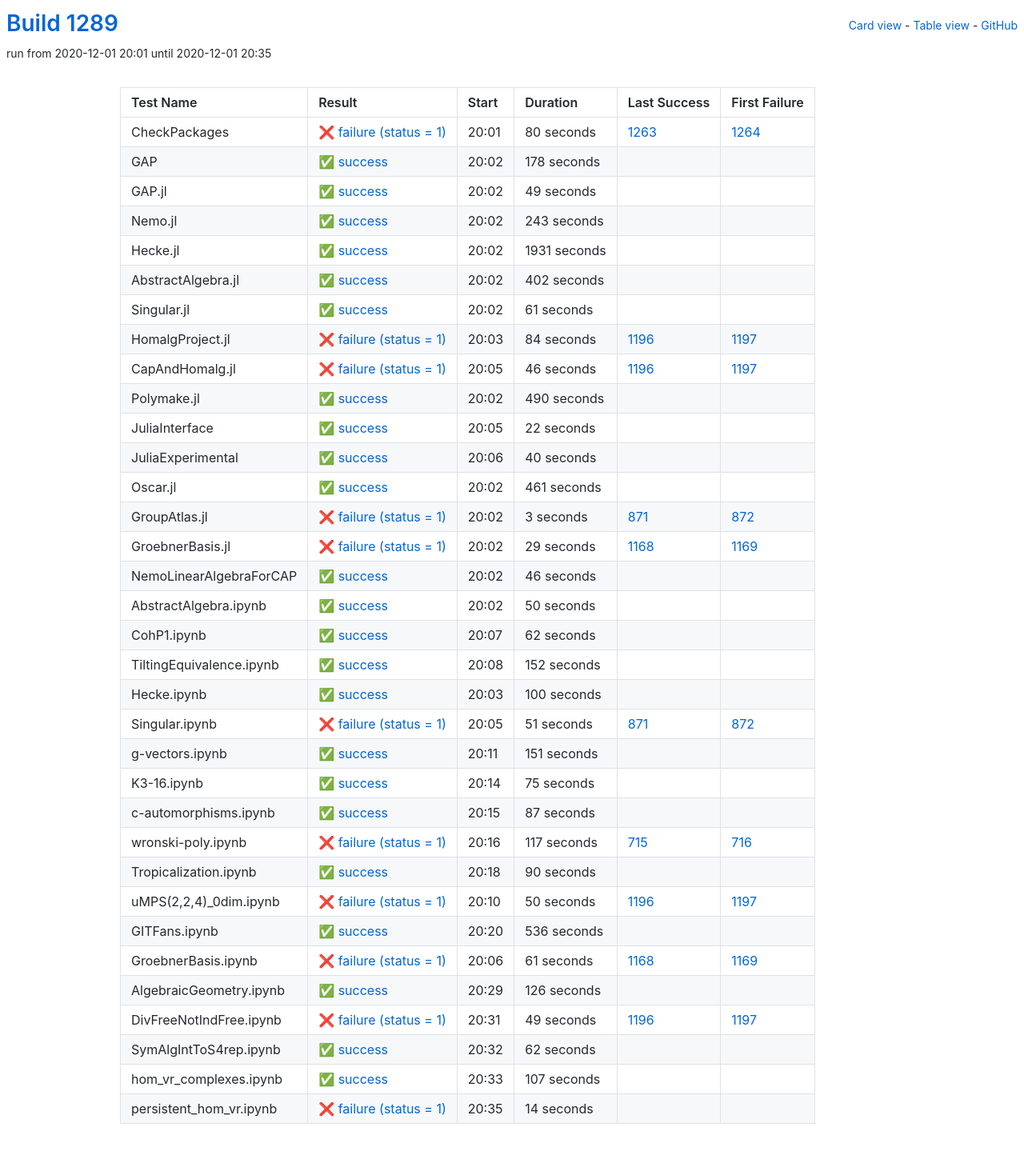
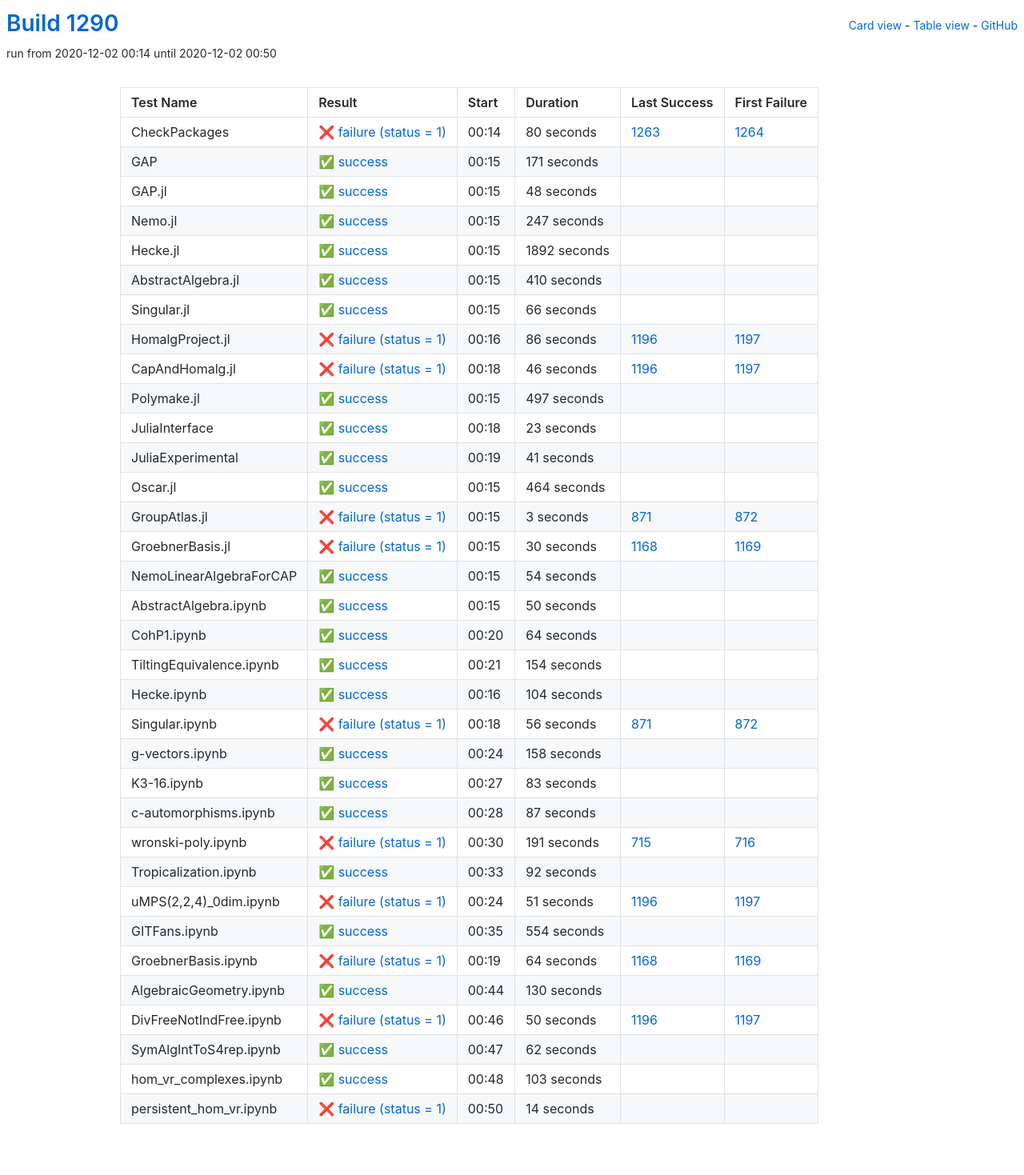
Before and after one commit to oscar-system/oscar-ci-status-stable, a Jekyll site: the page built from table.html, in a window 1280 px wide. Shown: the whole page at 80% size. Built offline with Jekyll 4.4.1, drawn with Linux system fonts in a browser that asks for light colours.

Commit message:
Build #1290

```diff
--- a/_data/ci.yml
+++ b/_data/ci.yml
@@ -1,6 +1,6 @@
 ---
-build: 1289
-build_url: https://oscarci.mathematik.uni-kl.de/job/oscar-stable/1289/
+build: 1290
+build_url: https://oscarci.mathematik.uni-kl.de/job/oscar-stable/1290/
 job: oscar-stable
 organization: oscar-system
 repo: oscar-ci-status-stable
@@ -8,8 +8,8 @@ repourl: https://github.com/oscar-system/oscar-ci-status-stable
 tests:
 - name: CheckPackages
   id: checkpackages
-  log: https://oscarci.mathematik.uni-kl.de/job/oscar-stable/1289/artifact/logs/build-1289/CheckPackages.log
-  start: 2020-12-01 20:01
+  log: https://oscarci.mathematik.uni-kl.de/job/oscar-stable/1290/artifact/logs/build-1290/CheckPackages.log
+  start: 2020-12-02 00:14
   success: false
   exitcode: 1
   status: failure
@@ -20,92 +20,92 @@ tests:
   first_failure_url: https://oscarci.mathematik.uni-kl.de/job/oscar-stable/1264/
 - name: GAP
   id: gap
-  log: https://oscarci.mathematik.uni-kl.de/job/oscar-stable/1289/artifact/logs/build-1289/GAP.log
-  start: 2020-12-01 20:02
+  log: https://oscarci.mathematik.uni-kl.de/job/oscar-stable/1290/artifact/logs/build-1290/GAP.log
+  start: 2020-12-02 00:15
   success: true
   exitcode: 0
   status: success
-  duration: 178
+  duration: 171
   last_success: false
   last_success_url:
   first_failure: false
   first_failure_url:
 - name: GAP.jl
   id: gap-jl
-  log: https://oscarci.mathematik.uni-kl.de/job/oscar-stable/1289/artifact/logs/build-1289/GAP.jl.log
-  start: 2020-12-01 20:02
+  log: https://oscarci.mathematik.uni-kl.de/job/oscar-stable/1290/artifact/logs/build-1290/GAP.jl.log
+  start: 2020-12-02 00:15
   success: true
   exitcode: 0
   status: success
-  duration: 49
+  duration: 48
   last_success: false
   last_success_url:
   first_failure: false
   first_failure_url:
 - name: Nemo.jl
   id: nemo-jl
-  log: https://oscarci.mathematik.uni-kl.de/job/oscar-stable/1289/artifact/logs/build-1289/Nemo.jl.log
-  start: 2020-12-01 20:02
+  log: https://oscarci.mathematik.uni-kl.de/job/oscar-stable/1290/artifact/logs/build-1290/Nemo.jl.log
+  start: 2020-12-02 00:15
   success: true
   exitcode: 0
   status: success
-  duration: 243
+  duration: 247
   last_success: false
   last_success_url:
   first_failure: false
   first_failure_url:
 - name: Hecke.jl
   id: hecke-jl
-  log: https://oscarci.mathematik.uni-kl.de/job/oscar-stable/1289/artifact/logs/build-1289/Hecke.jl.log
-  start: 2020-12-01 20:02
+  log: https://oscarci.mathematik.uni-kl.de/job/oscar-stable/1290/artifact/logs/build-1290/Hecke.jl.log
+  start: 2020-12-02 00:15
   success: true
   exitcode: 0
   status: success
-  duration: 1931
+  duration: 1892
   last_success: false
   last_success_url:
   first_failure: false
   first_failure_url:
 - name: AbstractAlgebra.jl
   id: abstractalgebra-jl
-  log: https://oscarci.mathematik.uni-kl.de/job/oscar-stable/1289/artifact/logs/build-1289/AbstractAlgebra.jl.log
-  start: 2020-12-01 20:02
+  log: https://oscarci.mathematik.uni-kl.de/job/oscar-stable/1290/artifact/logs/build-1290/AbstractAlgebra.jl.log
+  start: 2020-12-02 00:15
   success: true
   exitcode: 0
   status: success
-  duration: 402
+  duration: 410
   last_success: false
   last_success_url:
   first_failure: false
   first_failure_url:
 - name: Singular.jl
   id: singular-jl
-  log: https://oscarci.mathematik.uni-kl.de/job/oscar-stable/1289/artifact/logs/build-1289/Singular.jl.log
-  start: 2020-12-01 20:02
+  log: https://oscarci.mathematik.uni-kl.de/job/oscar-stable/1290/artifact/logs/build-1290/Singular.jl.log
+  start: 2020-12-02 00:15
   success: true
   exitcode: 0
   status: success
-  duration: 61
+  duration: 66
   last_success: false
   last_success_url:
   first_failure: false
   first_failure_url:
 - name: HomalgProject.jl
   id: homalgproject-jl
-  log: https://oscarci.mathematik.uni-kl.de/job/oscar-stable/1289/artifact/logs/build-1289/HomalgProject.jl.log
-  start: 2020-12-01 20:03
+  log: https://oscarci.mathematik.uni-kl.de/job/oscar-stable/1290/artifact/logs/build-1290/HomalgProject.jl.log
+  start: 2020-12-02 00:16
   success: false
   exitcode: 1
   status: failure
-  duration: 84
+  duration: 86
   last_success: 1196
   last_success_url: https://oscarci.mathematik.uni-kl.de/job/oscar-stable/1196/
   first_failure: 1197
   first_failure_url: https://oscarci.mathematik.uni-kl.de/job/oscar-stable/1197/
 - name: CapAndHomalg.jl
   id: capandhomalg-jl
-  log: https://oscarci.mathematik.uni-kl.de/job/oscar-stable/1289/artifact/logs/build-1289/CapAndHomalg.jl.log
-  start: 2020-12-01 20:05
+  log: https://oscarci.mathematik.uni-kl.de/job/oscar-stable/1290/artifact/logs/build-1290/CapAndHomalg.jl.log
+  start: 2020-12-02 00:18
   success: false
   exitcode: 1
   status: failure
@@ -116,56 +116,56 @@ tests:
   first_failure_url: https://oscarci.mathematik.uni-kl.de/job/oscar-stable/1197/
 - name: Polymake.jl
   id: polymake-jl
-  log: https://oscarci.mathematik.uni-kl.de/job/oscar-stable/1289/artifact/logs/build-1289/Polymake.jl.log
-  start: 2020-12-01 20:02
+  log: https://oscarci.mathematik.uni-kl.de/job/oscar-stable/1290/artifact/logs/build-1290/Polymake.jl.log
+  start: 2020-12-02 00:15
   success: true
   exitcode: 0
   status: success
-  duration: 490
+  duration: 497
   last_success: false
   last_success_url:
   first_failure: false
   first_failure_url:
 - name: JuliaInterface
   id: juliainterface
-  log: https://oscarci.mathematik.uni-kl.de/job/oscar-stable/1289/artifact/logs/build-1289/JuliaInterface.log
-  start: 2020-12-01 20:05
+  log: https://oscarci.mathematik.uni-kl.de/job/oscar-stable/1290/artifact/logs/build-1290/JuliaInterface.log
+  start: 2020-12-02 00:18
   success: true
   exitcode: 0
   status: success
-  duration: 22
+  duration: 23
   last_success: false
   last_success_url:
   first_failure: false
   first_failure_url:
 - name: JuliaExperimental
   id: juliaexperimental
-  log: https://oscarci.mathematik.uni-kl.de/job/oscar-stable/1289/artifact/logs/build-1289/JuliaExperimental.log
-  start: 2020-12-01 20:06
+  log: https://oscarci.mathematik.uni-kl.de/job/oscar-stable/1290/artifact/logs/build-1290/JuliaExperimental.log
+  start: 2020-12-02 00:19
   success: true
   exitcode: 0
   status: success
-  duration: 40
+  duration: 41
   last_success: false
   last_success_url:
   first_failure: false
   first_failure_url:
 - name: Oscar.jl
   id: oscar-jl
-  log: https://oscarci.mathematik.uni-kl.de/job/oscar-stable/1289/artifact/logs/build-1289/Oscar.jl.log
-  start: 2020-12-01 20:02
+  log: https://oscarci.mathematik.uni-kl.de/job/oscar-stable/1290/artifact/logs/build-1290/Oscar.jl.log
+  start: 2020-12-02 00:15
   success: true
   exitcode: 0
   status: success
-  duration: 461
+  duration: 464
   last_success: false
   last_success_url:
   first_failure: false
   first_failure_url:
 - name: GroupAtlas.jl
   id: groupatlas-jl
-  log: https://oscarci.mathematik.uni-kl.de/job/oscar-stable/1289/artifact/logs/build-1289/GroupAtlas.jl.log
-  start: 2020-12-01 20:02
+  log: https://oscarci.mathematik.uni-kl.de/job/oscar-stable/1290/artifact/logs/build-1290/GroupAtlas.jl.log
+  start: 2020-12-02 00:15
   success: false
   exitcode: 1
   status: failure
@@ -176,32 +176,32 @@ tests:
   first_failure_url: https://oscarci.mathematik.uni-kl.de/job/oscar-stable/872/
 - name: GroebnerBasis.jl
   id: groebnerbasis-jl
-  log: https://oscarci.mathematik.uni-kl.de/job/oscar-stable/1289/artifact/logs/build-1289/GroebnerBasis.jl.log
-  start: 2020-12-01 20:02
+  log: https://oscarci.mathematik.uni-kl.de/job/oscar-stable/1290/artifact/logs/build-1290/GroebnerBasis.jl.log
+  start: 2020-12-02 00:15
   success: false
   exitcode: 1
   status: failure
-  duration: 29
+  duration: 30
   last_success: 1168
   last_success_url: https://oscarci.mathematik.uni-kl.de/job/oscar-stable/1168/
   first_failure: 1169
   first_failure_url: https://oscarci.mathematik.uni-kl.de/job/oscar-stable/1169/
 - name: NemoLinearAlgebraForCAP
   id: nemolinearalgebraforcap
-  log: https://oscarci.mathematik.uni-kl.de/job/oscar-stable/1289/artifact/logs/build-1289/NemoLinearAlgebraForCAP.log
-  start: 2020-12-01 20:02
+  log: https://oscarci.mathematik.uni-kl.de/job/oscar-stable/1290/artifact/logs/build-1290/NemoLinearAlgebraForCAP.log
+  start: 2020-12-02 00:15
   success: true
   exitcode: 0
   status: success
-  duration: 46
+  duration: 54
   last_success: false
   last_success_url:
   first_failure: false
   first_failure_url:
 - name: AbstractAlgebra.ipynb
   id: abstractalgebra-ipynb
-  log: https://oscarci.mathematik.uni-kl.de/job/oscar-stable/1289/artifact/logs/build-1289/AbstractAlgebra.ipynb.log
-  start: 2020-12-01 20:02
+  log: https://oscarci.mathematik.uni-kl.de/job/oscar-stable/1290/artifact/logs/build-1290/AbstractAlgebra.ipynb.log
+  start: 2020-12-02 00:15
   success: true
   exitcode: 0
   status: success
@@ -212,80 +212,80 @@ tests:
   first_failure_url:
 - name: CohP1.ipynb
   id: cohp1-ipynb
-  log: https://oscarci.mathematik.uni-kl.de/job/oscar-stable/1289/artifact/logs/build-1289/CohP1.ipynb.log
-  start: 2020-12-01 20:07
+  log: https://oscarci.mathematik.uni-kl.de/job/oscar-stable/1290/artifact/logs/build-1290/CohP1.ipynb.log
+  start: 2020-12-02 00:20
   success: true
   exitcode: 0
   status: success
-  duration: 62
+  duration: 64
   last_success: false
   last_success_url:
   first_failure: false
   first_failure_url:
 - name: TiltingEquivalence.ipynb
   id: tiltingequivalence-ipynb
-  log: https://oscarci.mathematik.uni-kl.de/job/oscar-stable/1289/artifact/logs/build-1289/TiltingEquivalence.ipynb.log
-  start: 2020-12-01 20:08
+  log: https://oscarci.mathematik.uni-kl.de/job/oscar-stable/1290/artifact/logs/build-1290/TiltingEquivalence.ipynb.log
+  start: 2020-12-02 00:21
   success: true
   exitcode: 0
   status: success
-  duration: 152
+  duration: 154
   last_success: false
   last_success_url:
   first_failure: false
   first_failure_url:
 - name: Hecke.ipynb
   id: hecke-ipynb
-  log: https://oscarci.mathematik.uni-kl.de/job/oscar-stable/1289/artifact/logs/build-1289/Hecke.ipynb.log
-  start: 2020-12-01 20:03
+  log: https://oscarci.mathematik.uni-kl.de/job/oscar-stable/1290/artifact/logs/build-1290/Hecke.ipynb.log
+  start: 2020-12-02 00:16
   success: true
   exitcode: 0
   status: success
-  duration: 100
+  duration: 104
   last_success: false
   last_success_url:
   first_failure: false
   first_failure_url:
 - name: Singular.ipynb
   id: singular-ipynb
-  log: https://oscarci.mathematik.uni-kl.de/job/oscar-stable/1289/artifact/logs/build-1289/Singular.ipynb.log
-  start: 2020-12-01 20:05
+  log: https://oscarci.mathematik.uni-kl.de/job/oscar-stable/1290/artifact/logs/build-1290/Singular.ipynb.log
+  start: 2020-12-02 00:18
   success: false
   exitcode: 1
   status: failure
-  duration: 51
+  duration: 56
   last_success: 871
   last_success_url: https://oscarci.mathematik.uni-kl.de/job/oscar-stable/871/
   first_failure: 872
   first_failure_url: https://oscarci.mathematik.uni-kl.de/job/oscar-stable/872/
 - name: g-vectors.ipynb
   id: g-vectors-ipynb
-  log: https://oscarci.mathematik.uni-kl.de/job/oscar-stable/1289/artifact/logs/build-1289/g-vectors.ipynb.log
-  start: 2020-12-01 20:11
+  log: https://oscarci.mathematik.uni-kl.de/job/oscar-stable/1290/artifact/logs/build-1290/g-vectors.ipynb.log
+  start: 2020-12-02 00:24
   success: true
   exitcode: 0
   status: success
-  duration: 151
+  duration: 158
   last_success: false
   last_success_url:
   first_failure: false
   first_failure_url:
 - name: K3-16.ipynb
   id: k3-16-ipynb
-  log: https://oscarci.mathematik.uni-kl.de/job/oscar-stable/1289/artifact/logs/build-1289/K3-16.ipynb.log
-  start: 2020-12-01 20:14
+  log: https://oscarci.mathematik.uni-kl.de/job/oscar-stable/1290/artifact/logs/build-1290/K3-16.ipynb.log
+  start: 2020-12-02 00:27
   success: true
   exitcode: 0
   status: success
-  duration: 75
+  duration: 83
   last_success: false
   last_success_url:
   first_failure: false
   first_failure_url:
 - name: c-automorphisms.ipynb
   id: c-automorphisms-ipynb
-  log: https://oscarci.mathematik.uni-kl.de/job/oscar-stable/1289/artifact/logs/build-1289/c-automorphisms.ipynb.log
-  start: 2020-12-01 20:15
+  log: https://oscarci.mathematik.uni-kl.de/job/oscar-stable/1290/artifact/logs/build-1290/c-automorphisms.ipynb.log
+  start: 2020-12-02 00:28
   success: true
   exitcode: 0
   status: success
@@ -296,32 +296,80 @@ tests:
   first_failure_url:
 - name: wronski-poly.ipynb
   id: wronski-poly-ipynb
-  log: https://oscarci.mathematik.uni-kl.de/job/oscar-stable/1289/artifact/logs/build-1289/wronski-poly.ipynb.log
-  start: 2020-12-01 20:16
+  log: https://oscarci.mathematik.uni-kl.de/job/oscar-stable/1290/artifact/logs/build-1290/wronski-poly.ipynb.log
+  start: 2020-12-02 00:30
   success: false
   exitcode: 1
   status: failure
-  duration: 117
+  duration: 191
   last_success: 715
   last_success_url: https://oscarci.mathematik.uni-kl.de/job/oscar-stable/715/
   first_failure: 716
   first_failure_url: https://oscarci.mathematik.uni-kl.de/job/oscar-stable/716/
 - name: Tropicalization.ipynb
   id: tropicalization-ipynb
-  log: https://oscarci.mathematik.uni-kl.de/job/oscar-stable/1289/artifact/logs/build-1289/Tropicalization.ipynb.log
-  start: 2020-12-01 20:18
+  log: https://oscarci.mathematik.uni-kl.de/job/oscar-stable/1290/artifact/logs/build-1290/Tropicalization.ipynb.log
+  start: 2020-12-02 00:33
   success: true
   exitcode: 0
   status: success
-  duration: 90
+  duration: 92
   last_success: false
   last_success_url:
   first_failure: false
   first_failure_url:
 - name: uMPS(2,2,4)_0dim.ipynb
   id: umps-2-2-4-0dim-ipynb
-  log: https://oscarci.mathematik.uni-kl.de/job/oscar-stable/1289/artifact/logs/build-1289/uMPS-2-2-4-_0dim.ipynb.log
-  start: 2020-12-01 20:10
+  log: https://oscarci.mathematik.uni-kl.de/job/oscar-stable/1290/artifact/logs/build-1290/uMPS-2-2-4-_0dim.ipynb.log
+  start: 2020-12-02 00:24
+  success: false
+  exitcode: 1
+  status: failure
+  duration: 51
+  last_success: 1196
+  last_success_url: https://oscarci.mathematik.uni-kl.de/job/oscar-stable/1196/
+  first_failure: 1197
+  first_failure_url: https://oscarci.mathematik.uni-kl.de/job/oscar-stable/1197/
+- name: GITFans.ipynb
+  id: gitfans-ipynb
+  log: https://oscarci.mathematik.uni-kl.de/job/oscar-stable/1290/artifact/logs/build-1290/GITFans.ipynb.log
+  start: 2020-12-02 00:35
+  success: true
+  exitcode: 0
+  status: success
+  duration: 554
+  last_success: false
+  last_success_url:
+  first_failure: false
+  first_failure_url:
+- name: GroebnerBasis.ipynb
+  id: groebnerbasis-ipynb
+  log: https://oscarci.mathematik.uni-kl.de/job/oscar-stable/1290/artifact/logs/build-1290/GroebnerBasis.ipynb.log
+  start: 2020-12-02 00:19
+  success: false
+  exitcode: 1
+  status: failure
+  duration: 64
+  last_success: 1168
+  last_success_url: https://oscarci.mathematik.uni-kl.de/job/oscar-stable/1168/
+  first_failure: 1169
+  first_failure_url: https://oscarci.mathematik.uni-kl.de/job/oscar-stable/1169/
+- name: AlgebraicGeometry.ipynb
+  id: algebraicgeometry-ipynb
+  log: https://oscarci.mathematik.uni-kl.de/job/oscar-stable/1290/artifact/logs/build-1290/AlgebraicGeometry.ipynb.log
+  start: 2020-12-02 00:44
+  success: true
+  exitcode: 0
+  status: success
+  duration: 130
+  last_success: false
+  last_success_url:
+  first_failure: false
+  first_failure_url:
+- name: DivFreeNotIndFree.ipynb
+  id: divfreenotindfree-ipynb
+  log: https://oscarci.mathematik.uni-kl.de/job/oscar-stable/1290/artifact/logs/build-1290/DivFreeNotIndFree.ipynb.log
+  start: 2020-12-02 00:46
   success: false
   exitcode: 1
   status: failure
@@ -330,58 +378,10 @@ tests:
   last_success_url: https://oscarci.mathematik.uni-kl.de/job/oscar-stable/1196/
   first_failure: 1197
   first_failure_url: https://oscarci.mathematik.uni-kl.de/job/oscar-stable/1197/
-- name: GITFans.ipynb
-  id: gitfans-ipynb
-  log: https://oscarci.mathematik.uni-kl.de/job/oscar-stable/1289/artifact/logs/build-1289/GITFans.ipynb.log
-  start: 2020-12-01 20:20
-  success: true
-  exitcode: 0
-  status: success
-  duration: 536
-  last_success: false
-  last_success_url:
-  first_failure: false
-  first_failure_url:
-- name: GroebnerBasis.ipynb
-  id: groebnerbasis-ipynb
-  log: https://oscarci.mathematik.uni-kl.de/job/oscar-stable/1289/artifact/logs/build-1289/GroebnerBasis.ipynb.log
-  start: 2020-12-01 20:06
-  success: false
-  exitcode: 1
-  status: failure
-  duration: 61
-  last_success: 1168
-  last_success_url: https://oscarci.mathematik.uni-kl.de/job/oscar-stable/1168/
-  first_failure: 1169
-  first_failure_url: https://oscarci.mathematik.uni-kl.de/job/oscar-stable/1169/
-- name: AlgebraicGeometry.ipynb
-  id: algebraicgeometry-ipynb
-  log: https://oscarci.mathematik.uni-kl.de/job/oscar-stable/1289/artifact/logs/build-1289/AlgebraicGeometry.ipynb.log
-  start: 2020-12-01 20:29
-  success: true
-  exitcode: 0
-  status: success
-  duration: 126
-  last_success: false
-  last_success_url:
-  first_failure: false
-  first_failure_url:
-- name: DivFreeNotIndFree.ipynb
-  id: divfreenotindfree-ipynb
-  log: https://oscarci.mathematik.uni-kl.de/job/oscar-stable/1289/artifact/logs/build-1289/DivFreeNotIndFree.ipynb.log
-  start: 2020-12-01 20:31
-  success: false
-  exitcode: 1
-  status: failure
-  duration: 49
-  last_success: 1196
-  last_success_url: https://oscarci.mathematik.uni-kl.de/job/oscar-stable/1196/
-  first_failure: 1197
-  first_failure_url: https://oscarci.mathematik.uni-kl.de/job/oscar-stable/1197/
 - name: SymAlgIntToS4rep.ipynb
   id: symalginttos4rep-ipynb
-  log: https://oscarci.mathematik.uni-kl.de/job/oscar-stable/1289/artifact/logs/build-1289/SymAlgIntToS4rep.ipynb.log
-  start: 2020-12-01 20:32
+  log: https://oscarci.mathematik.uni-kl.de/job/oscar-stable/1290/artifact/logs/build-1290/SymAlgIntToS4rep.ipynb.log
+  start: 2020-12-02 00:47
   success: true
   exitcode: 0
   status: success
@@ -392,20 +392,20 @@ tests:
   first_failure_url:
 - name: hom_vr_complexes.ipynb
   id: hom-vr-complexes-ipynb
-  log: https://oscarci.mathematik.uni-kl.de/job/oscar-stable/1289/artifact/logs/build-1289/hom_vr_complexes.ipynb.log
-  start: 2020-12-01 20:33
+  log: https://oscarci.mathematik.uni-kl.de/job/oscar-stable/1290/artifact/logs/build-1290/hom_vr_complexes.ipynb.log
+  start: 2020-12-02 00:48
   success: true
   exitcode: 0
   status: success
-  duration: 107
+  duration: 103
   last_success: false
   last_success_url:
   first_failure: false
   first_failure_url:
 - name: persistent_hom_vr.ipynb
   id: persistent-hom-vr-ipynb
-  log: https://oscarci.mathematik.uni-kl.de/job/oscar-stable/1289/artifact/logs/build-1289/persistent_hom_vr.ipynb.log
-  start: 2020-12-01 20:35
+  log: https://oscarci.mathematik.uni-kl.de/job/oscar-stable/1290/artifact/logs/build-1290/persistent_hom_vr.ipynb.log
+  start: 2020-12-02 00:50
   success: false
   exitcode: 1
   status: failure
```
Also changed, not shown: README.md.
